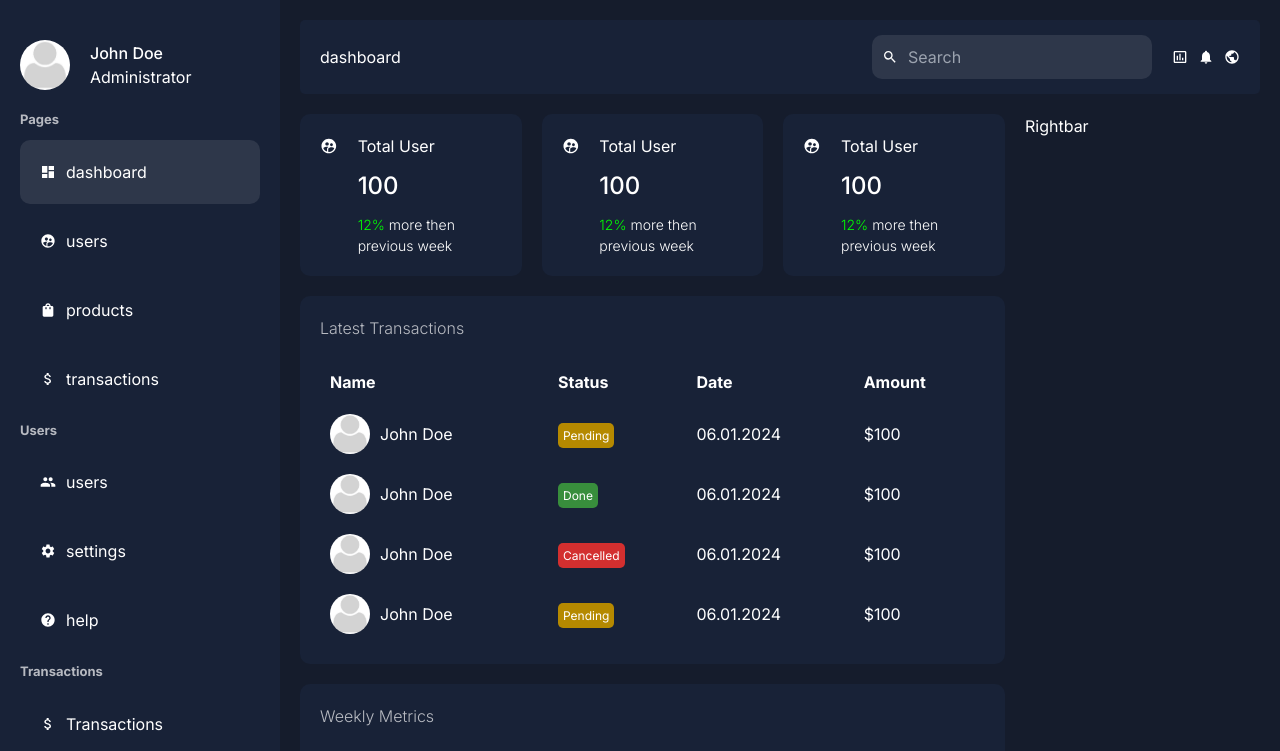
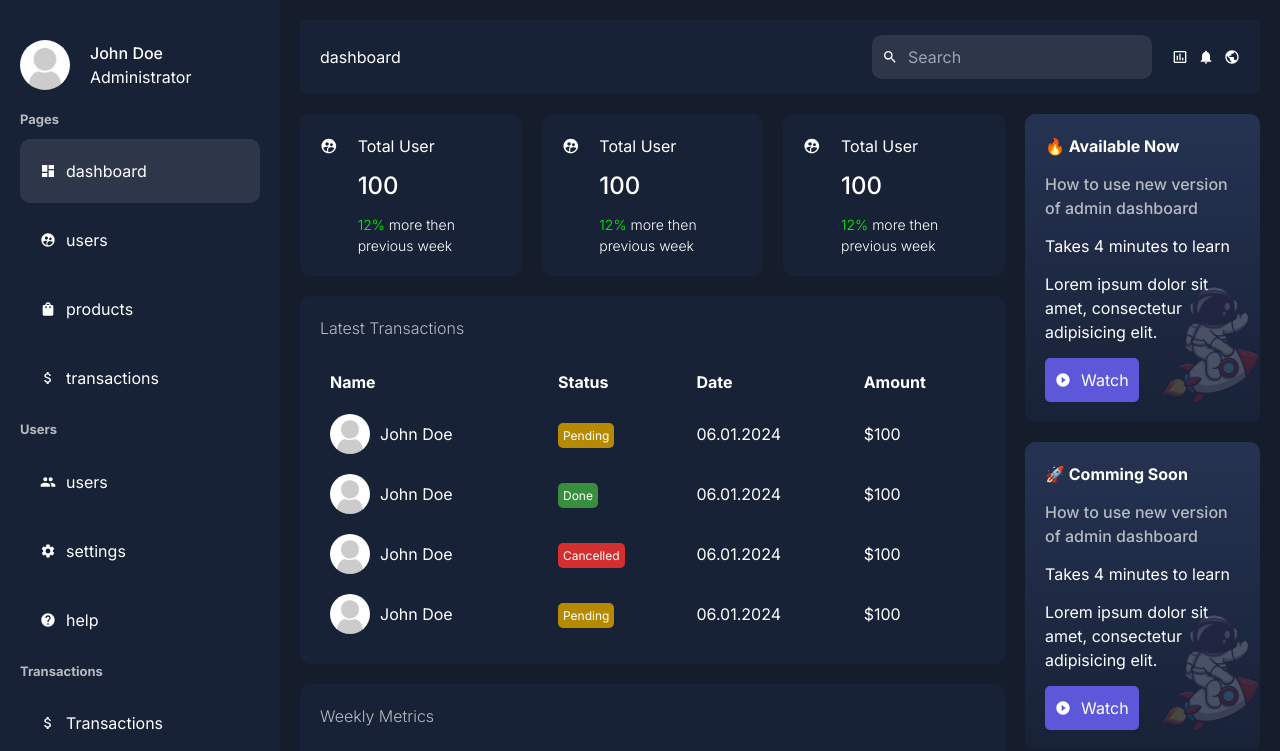
Before and after one commit to saurav-ghimire/Next-JS-Dashboard, a Next.js app: page /dashboard in a window 1280 px wide. Shown: the top 751 px of the page. Built offline with nearby package versions, Linux system fonts and the light colour scheme.

Commit message:
right bar design created

```diff
--- a/app/components/dashboard/rightbar/rightbar.jsx
+++ b/app/components/dashboard/rightbar/rightbar.jsx
@@ -1,5 +1,42 @@
+import Image from 'next/image';
+import styles from './rightbar.module.css'
+import { MdPlayCircleFilled } from 'react-icons/md';
 function Rightbar() {
-  return ( "Rightbar" );
+  return (
+    <div className={styles.container}>
+      <div className={styles.item}>
+        <div className={styles.bgContainer}>
+          <Image src={'/astronaut.png'} alt='' fill className={styles.bg} />
+        </div>
+        <div className={styles.texts}>
+          <span className={styles.notification}>️‍🔥 Available Now</span>
+          <h3 className={styles.title}>How to use new version of admin dashboard</h3>
+          <span className={styles.subTitle}>Takes 4 minutes to learn</span>
+          <p className={styles.desc}>
+            Lorem ipsum dolor sit amet, consectetur adipisicing elit.
+          </p>
+          <button className={styles.button}><MdPlayCircleFilled/> Watch</button>
+        </div>
+      </div>
+
+      <div className={styles.item}>
+        <div className={styles.bgContainer}>
+          <Image src={'/astronaut.png'} alt='' fill className={styles.bg} />
+        </div>
+        <div className={styles.texts}>
+          <span className={styles.notification}>🚀 Comming Soon</span>
+          <h3 className={styles.title}>How to use new version of admin dashboard</h3>
+          <span className={styles.subTitle}>Takes 4 minutes to learn</span>
+          <p className={styles.desc}>
+            Lorem ipsum dolor sit amet, consectetur adipisicing elit.
+          </p>
+          <button className={styles.button}><MdPlayCircleFilled/> Watch</button>
+        </div>
+      </div>
+
+
+    </div>
+   );
 }
 
 export default Rightbar;
--- a/app/components/dashboard/rightbar/rightbar.module.css
+++ b/app/components/dashboard/rightbar/rightbar.module.css
@@ -0,0 +1,51 @@
+.container{
+  position: relative;
+}
+.item{
+  position: relative;
+  background: linear-gradient(to top, #182237, #253352);
+  padding: 20px;
+  border-radius: 10px;
+  margin-bottom: 20px;
+
+}
+.bgContainer{
+  position: absolute;
+  bottom: 0;
+  right: 0;
+  width: 50%;
+  height: 50%;
+}
+.bg{
+  object-fit: contain;
+  opacity: .2;
+}
+
+.texts{
+  display: flex;
+  flex-direction: column;
+  gap: 14px;
+}
+
+.notification{
+  font-weight: bold;
+}
+
+.title{
+  font-weight: 500;
+  font-style: 12px;
+  color: var(--textSoft);
+}
+
+.button{
+  padding: 10px;
+  display: flex;
+  align-items: center;
+  gap: 10px;
+  background-color: #5d57d9;
+  color: #fff;
+  border: none;
+  border-radius: 5px;
+  cursor: pointer;
+  width: max-content;
+}
```
Also changed, not shown: public/astronaut.png (added), public/avatar.jpg.
